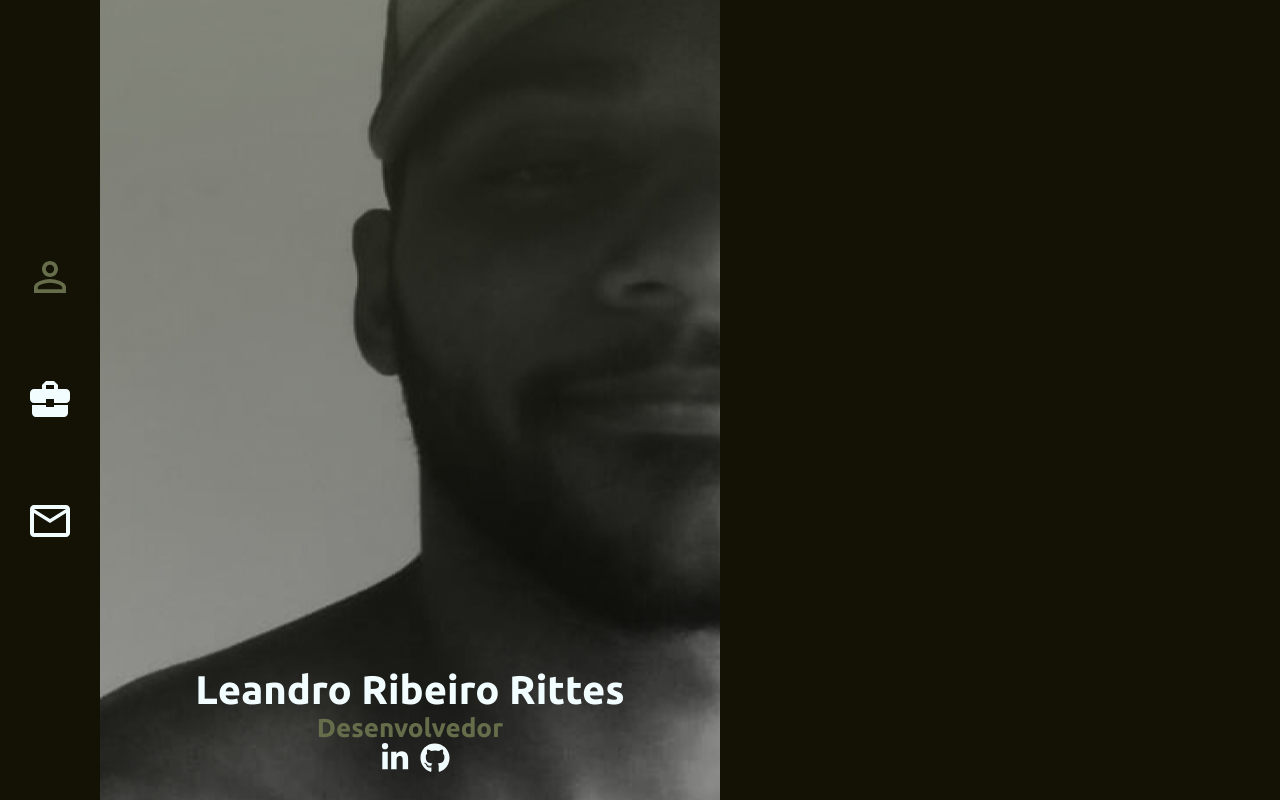
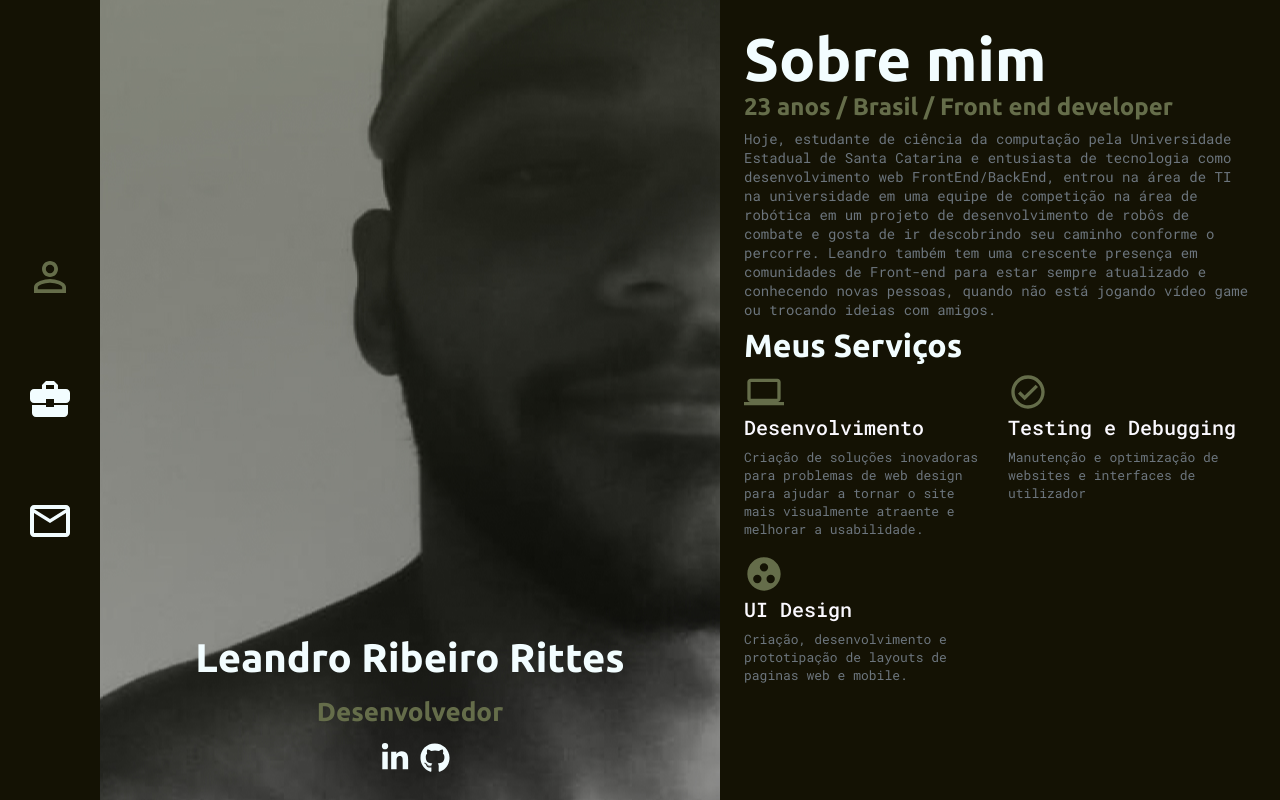
Before and after one commit to LRittes/NewPortifolio, a React (Create React App) app: page / in a window 1280 px wide. Built offline with nearby package versions, Linux system fonts and the light colour scheme.

Commit message:
create about component

```diff
--- /dev/null
+++ b/src/components/About/index.tsx
@@ -0,0 +1,42 @@
+import { MdComputer, MdGroupWork, MdOutlineCheckCircle } from 'react-icons/md'
+import Work from '../Work'
+import { Container } from './styles'
+
+const About = () => {
+  return (
+    <Container>
+      <h1>Sobre mim</h1>
+      <h4>23 anos / Brasil / Front end developer</h4>
+      <p>
+        Hoje, estudante de ciência da computação pela Universidade Estadual de
+        Santa Catarina e entusiasta de tecnologia como desenvolvimento web
+        FrontEnd/BackEnd, entrou na área de TI na universidade em uma equipe de
+        competição na área de robótica em um projeto de desenvolvimento de robôs
+        de combate e gosta de ir descobrindo seu caminho conforme o percorre.
+        Leandro também tem uma crescente presença em comunidades de Front-end
+        para estar sempre atualizado e conhecendo novas pessoas, quando não está
+        jogando vídeo game ou trocando ideias com amigos.
+      </p>
+      <h2>Meus Serviços</h2>
+      <div>
+        <Work
+          work="Desenvolvimento"
+          descript="Criação de soluções inovadoras para problemas de web design para ajudar a tornar o site mais visualmente atraente e melhorar a usabilidade.">
+          <MdComputer />
+        </Work>
+        <Work
+          work="Testing e Debugging"
+          descript="Manutenção e optimização de websites e interfaces de utilizador">
+          <MdOutlineCheckCircle />
+        </Work>
+        <Work
+          work="UI Design"
+          descript="Criação, desenvolvimento e prototipação de layouts de paginas web e mobile.">
+          <MdGroupWork />
+        </Work>
+      </div>
+    </Container>
+  )
+}
+
+export default About
--- /dev/null
+++ b/src/components/About/styles.ts
@@ -0,0 +1,44 @@
+import styled from 'styled-components'
+
+export const Container = styled.div`
+  display: flex;
+  flex-direction: column;
+  flex: 1;
+  padding: 2.4rem;
+  padding-bottom: 0;
+
+  & > h1 {
+    font-family: ${({ theme }) => theme.text.primary};
+    font-size: 6rem;
+    font-weight: bold;
+    color: ${({ theme }) => theme.colors.white};
+  }
+
+  & > h4 {
+    font-family: ${({ theme }) => theme.text.primary};
+    font-size: 2.4rem;
+    color: ${({ theme }) => theme.colors.primary};
+    margin-bottom: 0.8rem;
+  }
+
+  & > p {
+    font-family: ${({ theme }) => theme.text.secundary};
+    font-size: 1.4rem;
+    color: ${({ theme }) => theme.colors.gray};
+    margin-bottom: 0.8rem;
+  }
+
+  & > h2 {
+    font-family: ${({ theme }) => theme.text.primary};
+    font-size: 3.2rem;
+    font-weight: bold;
+    color: ${({ theme }) => theme.colors.white};
+    margin-bottom: 0.8rem;
+  }
+
+  & > div {
+    display: grid;
+    grid: 1fr 1fr/ 1fr 1fr;
+    gap: 1.6rem;
+  }
+`
--- a/src/components/AsideBar/index.tsx
+++ b/src/components/AsideBar/index.tsx
@@ -2,42 +2,26 @@ import { NavLink } from 'react-router-dom'
 import {
   MdPersonOutline,
   MdBusinessCenter,
-  MdMailOutline,
-  MdOutlineClose
+  MdMailOutline
 } from 'react-icons/md'
-import { GiHamburgerMenu } from 'react-icons/gi'
 
-import { useState } from 'react'
-import { Container, ToggleOpen, SideBarMobile } from './styles'
+import { Container } from './styles'
 
 const AsideBar = () => {
-  const [open, setOpen] = useState(true)
-
   return (
-    <>
-      <SideBarMobile>
-        <ToggleOpen
-          onClick={() => {
-            console.log(open)
-            return setOpen(!open)
-          }}>
-          {open ? <MdOutlineClose /> : <GiHamburgerMenu />}
-        </ToggleOpen>
-      </SideBarMobile>
-      <Container tX={open ? '0' : '-100px'}>
+    <Container>
       <div>
         <NavLink to="/" exact activeClassName="active">
-            <MdPersonOutline style={{ fontSize: 48 }} />
+          <MdPersonOutline size="48" />
         </NavLink>
         <NavLink to="projetos" exact activeClassName="active">
-            <MdBusinessCenter style={{ fontSize: 48 }} />
+          <MdBusinessCenter size="48" />
         </NavLink>
         <NavLink to="contatos" exact activeClassName="active">
-            <MdMailOutline style={{ fontSize: 48 }} />
+          <MdMailOutline size="48" />
         </NavLink>
       </div>
     </Container>
-    </>
   )
 }
 
--- a/src/components/AsideBar/styles.ts
+++ b/src/components/AsideBar/styles.ts
@@ -1,10 +1,10 @@
 import styled from 'styled-components'
 
-const media = {
-  phone: '@media (max-width: 425px)'
-}
+// const media = {
+//   phone: '@media (max-width: 425px)'
+// }
 
-export const Container = styled.aside<{ tX: string }>`
+export const Container = styled.aside`
   position: fixed;
   top: 0;
   left: 0;
@@ -14,12 +14,6 @@ export const Container = styled.aside<{ tX: string }>`
   display: grid;
   place-items: center;
   background-color: ${({ theme }) => theme.colors.dark};
-
-  ${media.phone} {
-    transform: translateX(${(props) => props.tX});
-    place-items: inherit;
-    padding-top: 10rem;
-  }
 
   & > div {
     display: flex;
@@ -34,29 +28,3 @@ export const Container = styled.aside<{ tX: string }>`
     color: ${({ theme }) => theme.colors.primary};
   }
 `
-export const SideBarMobile = styled.div`
-  display: none;
-
-  ${media.phone} {
-    display: block;
-
-    & > div {
-      color: white;
-      position: absolute;
-      top: 20px;
-      left: 20px;
-      font-size: 48px;
-    }
-  }
-`
-
-export const ToggleOpen = styled.div`
-  position: absolute;
-  margin-left: 10px;
-  color: white;
-  z-index: 99;
-
-  &:nth-child(1) {
-    font-size: 40px;
-  }
-`
--- a/src/components/Profile/styles.ts
+++ b/src/components/Profile/styles.ts
@@ -5,7 +5,6 @@ import photo from '../../assets/photo.jpg'
 export const Container = styled.div`
   height: 100vh;
   width: 62rem;
-  margin-left: 100px;
   background: url(${photo}) center center;
   display: flex;
   align-items: flex-end;
@@ -20,6 +19,7 @@ export const Descrition = styled.div`
     font-family: ${({ theme }) => theme.text.primary};
     font-size: 40px;
     font-weight: bold;
+    margin-bottom: 1.6rem;
   }
 
   & h2 {
@@ -27,6 +27,7 @@ export const Descrition = styled.div`
     font-family: ${({ theme }) => theme.text.primary};
     font-size: 26px;
     font-weight: bold;
+    margin-bottom: 1.6rem;
   }
 
   & div a {
--- /dev/null
+++ b/src/components/Work/index.tsx
@@ -0,0 +1,19 @@
+import { Container } from './styles'
+
+type workProps = {
+  children: React.ReactNode
+  work: string
+  descript: string
+}
+
+const Work = ({ children, work, descript }: workProps) => {
+  return (
+    <Container>
+      {children}
+      <h5>{work}</h5>
+      <p>{descript}</p>
+    </Container>
+  )
+}
+
+export default Work
--- /dev/null
+++ b/src/components/Work/styles.ts
@@ -0,0 +1,22 @@
+import styled from 'styled-components'
+
+export const Container = styled.div`
+  & :nth-child(1) {
+    color: ${({ theme }) => theme.colors.primary};
+    font-size: 40px;
+  }
+
+  & > h5 {
+    color: ${({ theme }) => theme.colors.whiteLight};
+    font-family: ${({ theme }) => theme.text.secundary};
+    font-size: 2rem;
+    font-weight: 500;
+    margin-bottom: 0.8rem;
+  }
+
+  & > p {
+    color: ${({ theme }) => theme.colors.gray};
+    font-family: ${({ theme }) => theme.text.secundary};
+    font-size: 1.3rem;
+  }
+`
--- a/src/components/index.ts
+++ b/src/components/index.ts
@@ -1,2 +1,3 @@
 export { default as AsideBar } from './AsideBar'
 export { default as Profile } from './Profile'
+export { default as About } from './About'
--- a/src/pages/Home/index.tsx
+++ b/src/pages/Home/index.tsx
@@ -1,11 +1,16 @@
-import { AsideBar, Profile } from '../../components'
+import { AsideBar, Profile, About } from '../../components'
+
+import { Container } from './styles'
 
 const Home = () => {
   return (
-    <>
+    <Container>
       <AsideBar />
-      <Profile />
-    </>
+      <div>
+        <Profile />
+        <About />
+      </div>
+    </Container>
   )
 }
 
--- /dev/null
+++ b/src/pages/Home/styles.ts
@@ -0,0 +1,8 @@
+import styled from 'styled-components'
+
+export const Container = styled.div`
+  & > div {
+    margin-left: 100px;
+    display: flex;
+  }
+`
```
Lines whose indentation alone changed are shown as unchanged.
